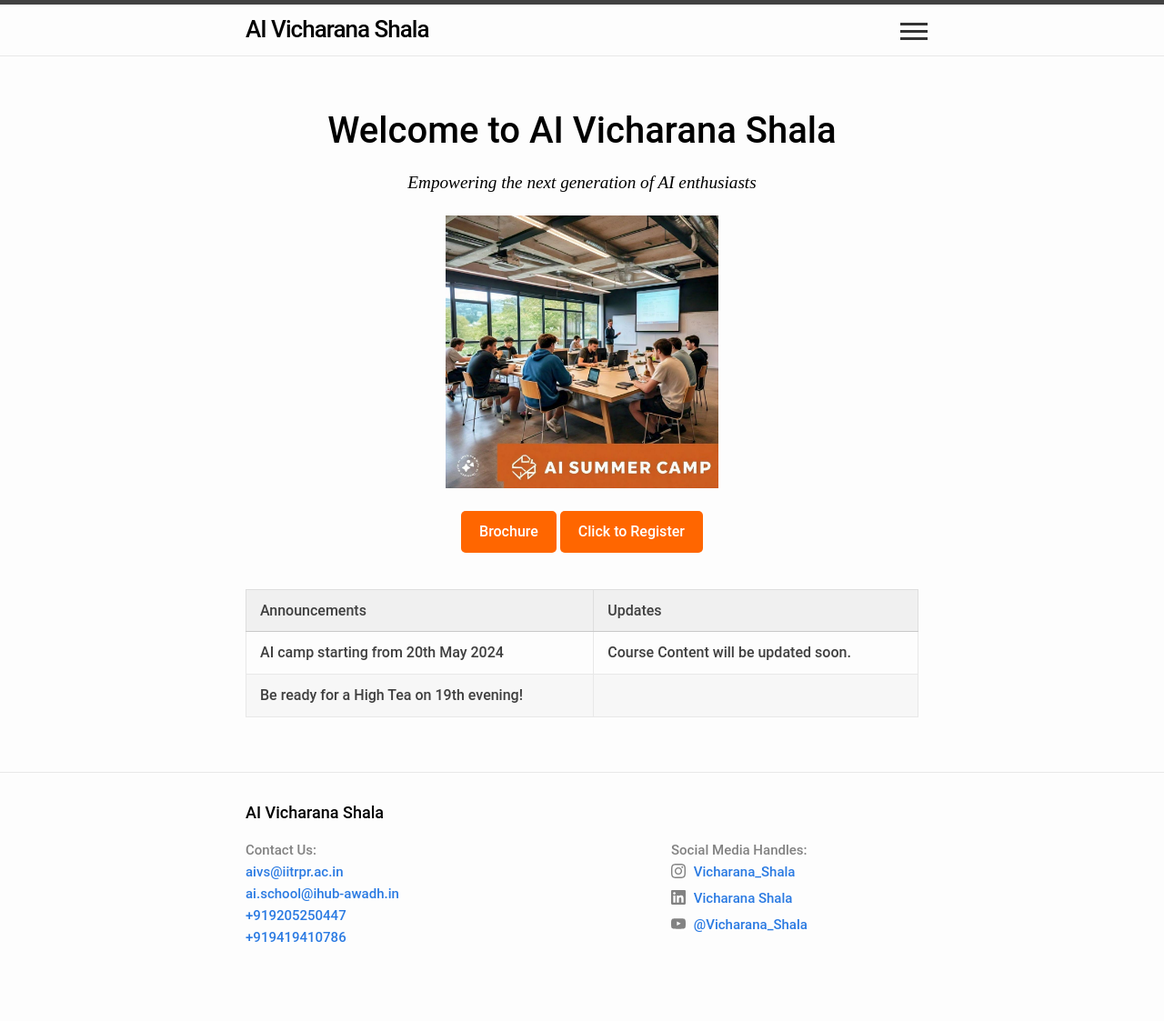
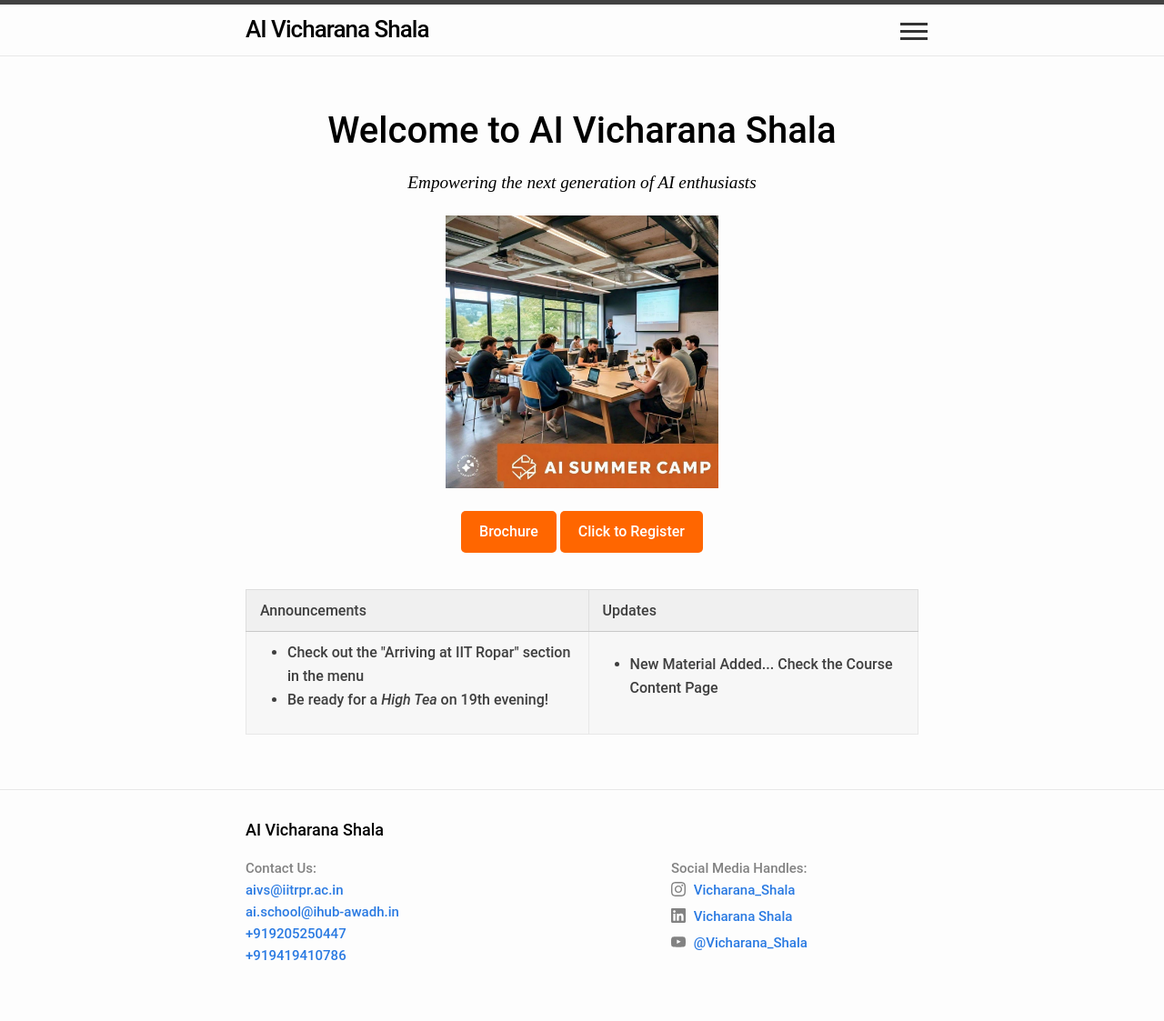
Before and after one commit to sudarshansudarshan/aicamp, a Jekyll site: the page built from index.markdown, in a window 1280 px wide. Shown: the whole page at 91% size. Built offline with Jekyll 4.4.1, drawn with Linux system fonts in a browser that asks for light colours.

Commit message:
Add files via upload

```diff
--- a/index.markdown
+++ b/index.markdown
@@ -5,8 +5,24 @@
 layout: home
 ---
 
+<table>
+    <tr>
+        <th>Announcements</th>
+        <th>Updates</th>
+    </tr>
+    <tr>
+        <td>
+            <ul>
+                <li>Check out the "Arriving at IIT Ropar" section in the menu</li>
+                <li>Be ready for a <i>High Tea</i> on 19th evening!</li>
+            </ul>
+        </td>
+        <td>
+            <ul>
+                <li>New Material Added... Check the Course Content Page</li>
+            </ul>
+        </td>
+    </tr>
 
-| Announcements| Updates |
-| -------------| ------- |
-|       AI camp starting from 20th May 2024 | Course Content will be updated soon.|
-|Be ready for a High Tea on 19th evening! ||
+
+</table>
```
